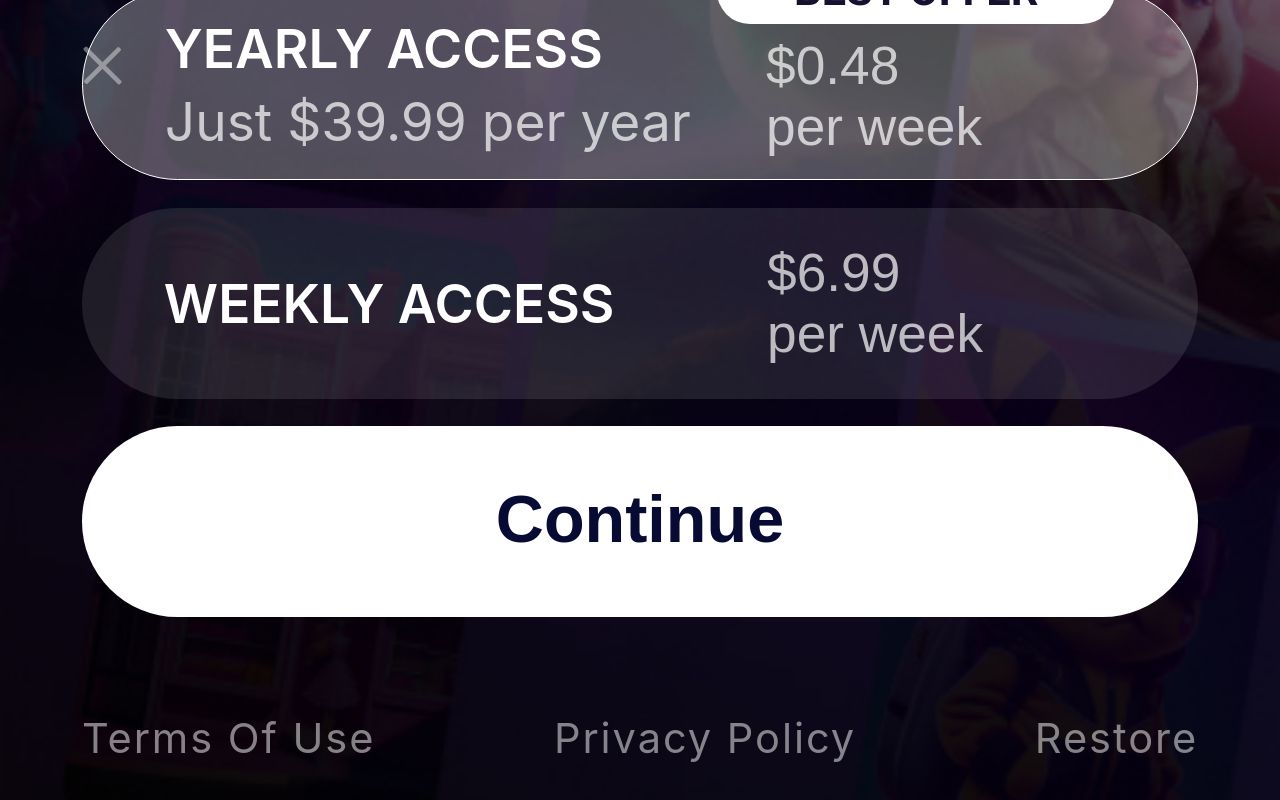
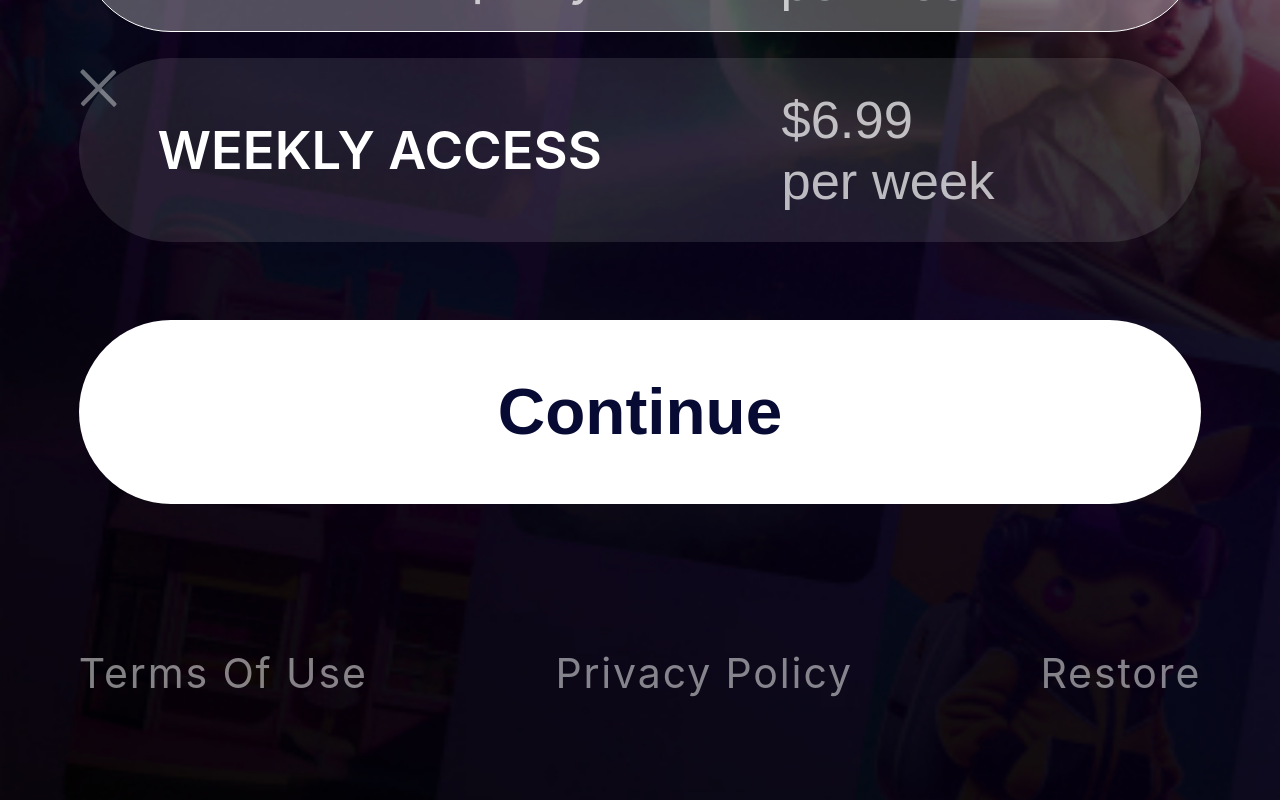
Before and after one commit to IlonMakh/bp, a website built with webpack: page src/index.html in a window 1280 px wide. Built offline with nearby package versions, Linux system fonts and the light colour scheme.

Commit message:
add media query

```diff
--- a/src/css/style.css
+++ b/src/css/style.css
@@ -299,7 +299,8 @@ html.lang-de .promo__offers-item {
     white-space: nowrap;
 }
 
-@media  screen and (max-height: 811px) {
+@media  screen and (width: 414px) and (height: 736px),
+screen and (width: 320px) and (height: 568px) {
     html.lang-en,
     html.lang-ja {
         font-size: 2.6vw;
```
Also changed, not shown: dist/css/style.css.
